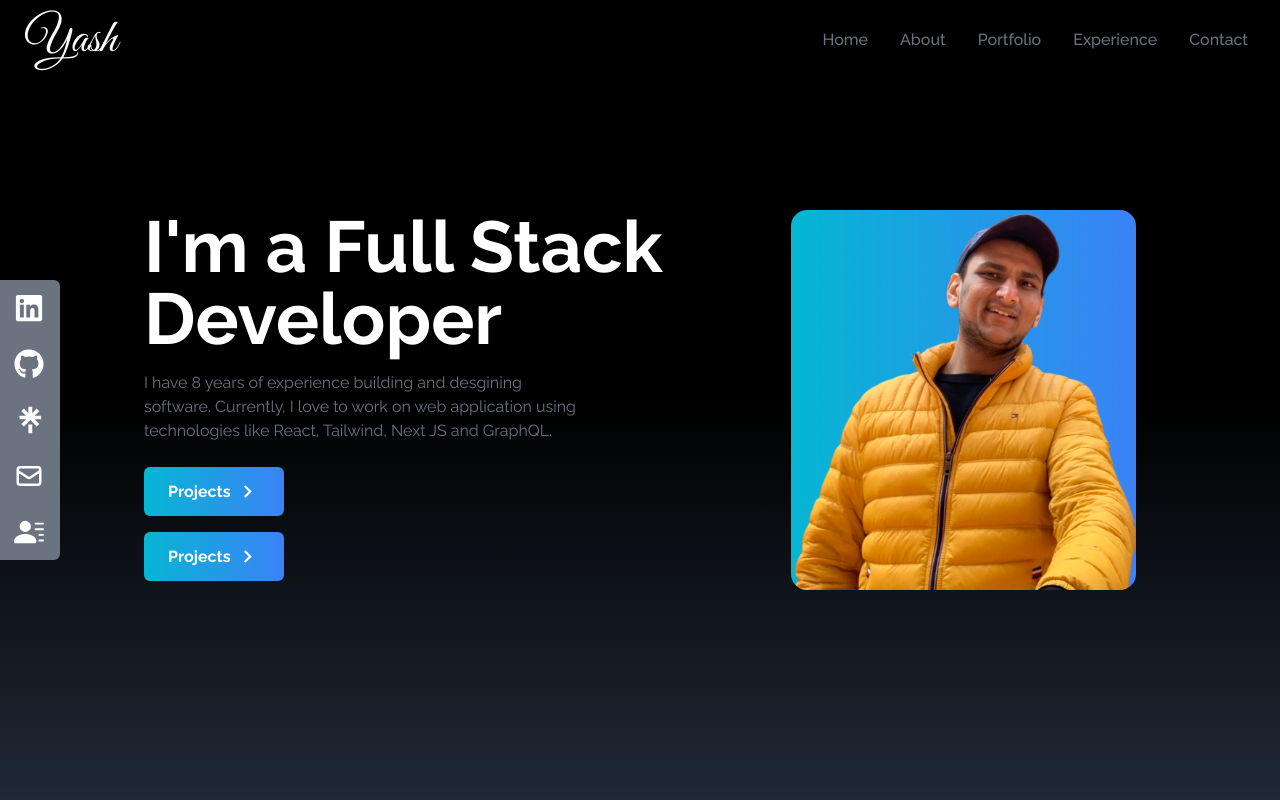
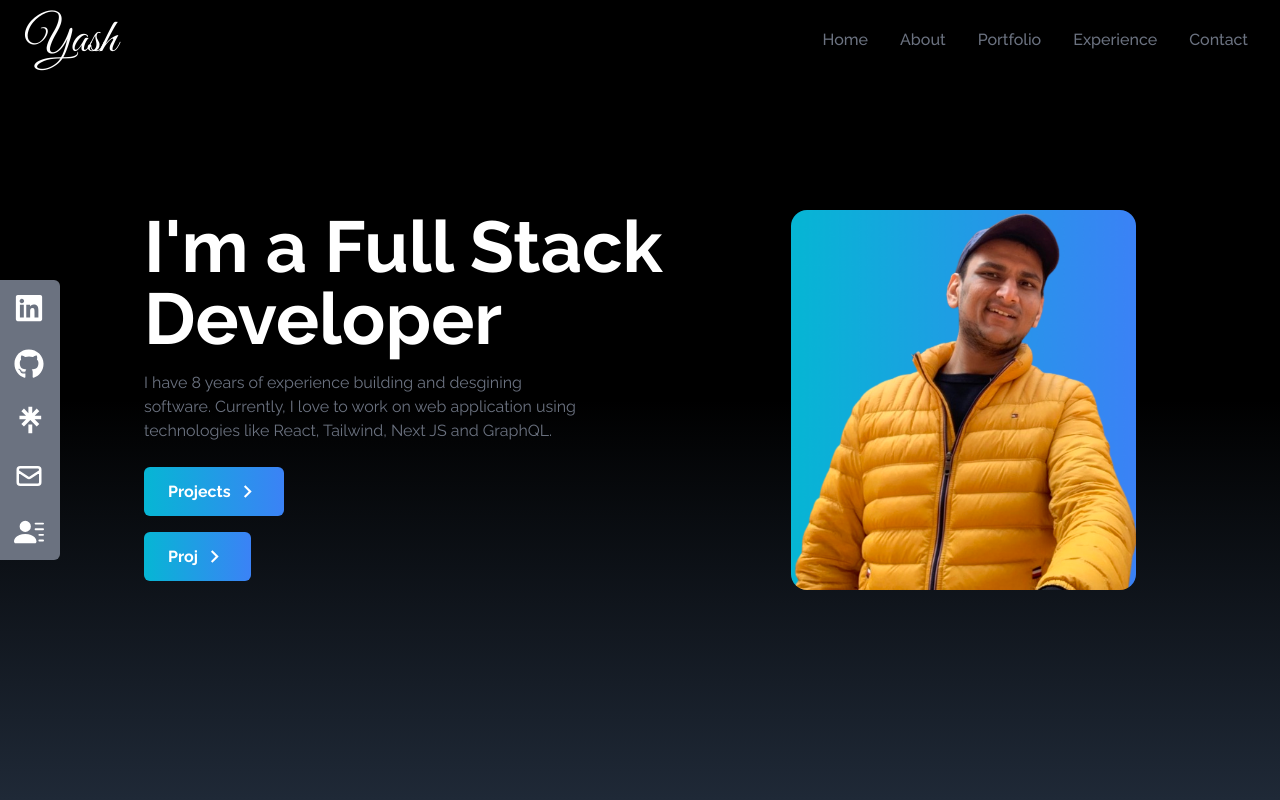
Before and after one commit to ShivamAgarwal00/portfolio-website, a React (Create React App) app: page / in a window 1280 px wide. Shown: the top 800 px of the page. Built offline with nearby package versions, Linux system fonts and the light colour scheme.

Commit message:
again update

```diff
--- a/src/components/Home.jsx
+++ b/src/components/Home.jsx
@@ -34,14 +34,16 @@ const Home = () => {
             </Link>
           </div>
 
-          <div>
+
+
+            <div>
             <Link
               to="portfolio"
               smooth
               duration={500}
               className="group text-white w-fit px-6 py-3 my-2 flex items-center rounded-md bg-gradient-to-r from-cyan-500 to-blue-500 cursor-pointer"
             >
-              <b>Projects</b>
+              <b>Proj</b>
               <span className="group-hover:rotate-90 duration-300">
                 <MdOutlineKeyboardArrowRight size={25} className="ml-1" />
               </span>
```
